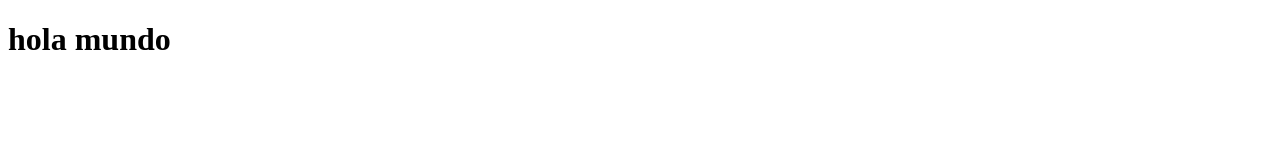
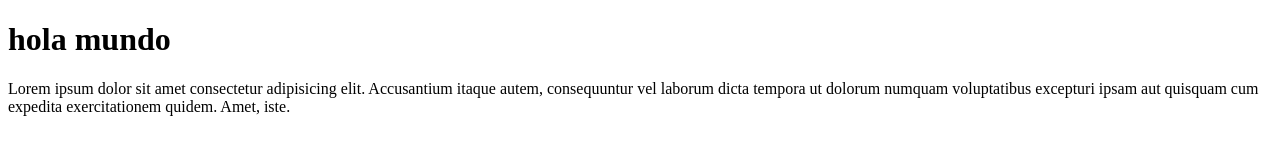
Before and after one commit to diegocal12/aprendiendogit, a plain HTML site: page js/index.html in a window 1280 px wide. Drawn offline with Linux system fonts and the light colour scheme.

Commit message:
iniciando el proyecto

```diff
--- a/js/index.html
+++ b/js/index.html
@@ -8,5 +8,6 @@
 </head>
 <body>
     <h1>hola mundo</h1>
+    <p>Lorem ipsum dolor sit amet consectetur adipisicing elit. Accusantium itaque autem, consequuntur vel laborum dicta tempora ut dolorum numquam voluptatibus excepturi ipsam aut quisquam cum expedita exercitationem quidem. Amet, iste.</p>
 </body>
 </html>
```
